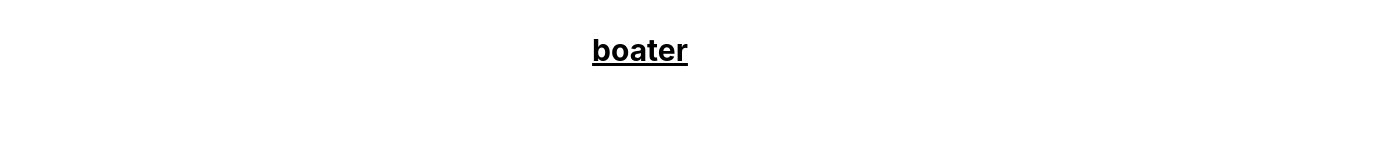
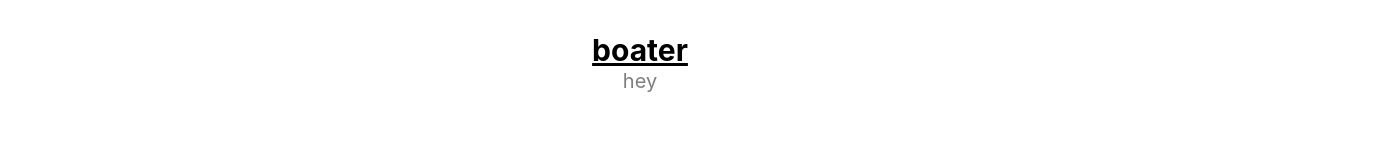
Before and after one commit to UNovak/boater, a React (Vite) app: page / in a window 1280 px wide. Shown: the top 160 px of the page, 1400 px wide, since content can reach past the window. Built offline with nearby package versions, Linux system fonts and the light colour scheme.

Commit message:
Adds prettier formating for tailwindCSS

```diff
--- a/src/App.jsx
+++ b/src/App.jsx
@@ -1,11 +1,14 @@
-import './App.css'
+import "./App.css";
 
 const App = () => {
   return (
     <>
       <h1 className="text-3xl font-bold underline">boater</h1>
+      <div className="scale-125 opacity-50 hover:scale-150 hover:opacity-75">
+        hey
+      </div>
     </>
-  )
-}
+  );
+};
 
-export default App
+export default App;
```
Also changed, not shown: package.json (+7 -0 lines), 1 other file (tests, documents, lock files or other folders).
